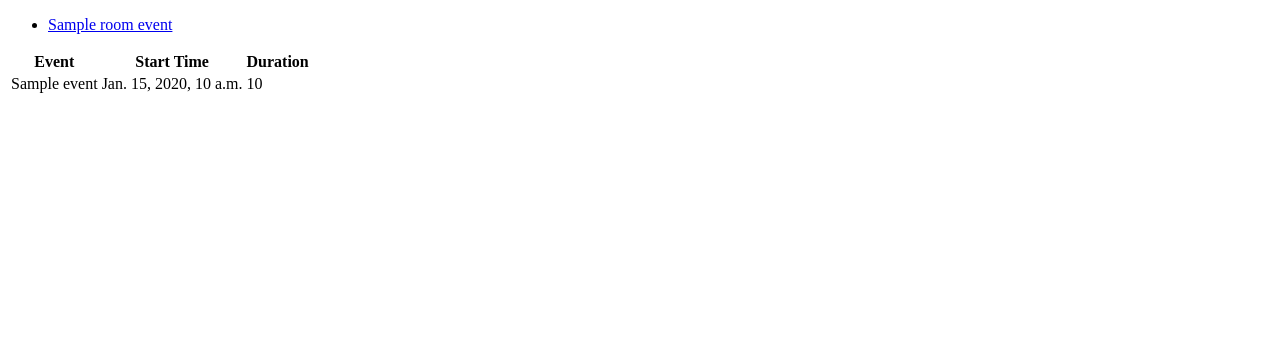
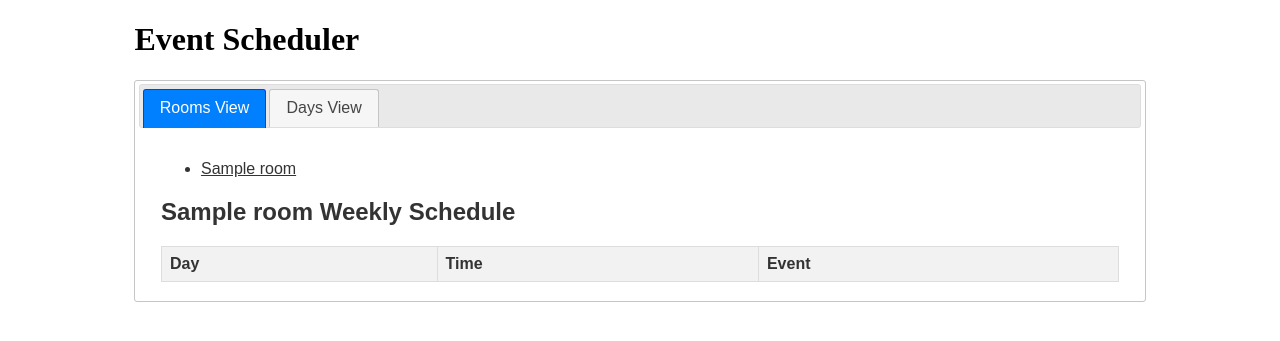
Before and after one commit to eliflali/CENG445-Room-Reservation-System-Project, a Django app: template phase-4/room_reservation/templates/room_view.html in a window 1280 px wide. Shown: the top 341 px of the page. Run offline with Django 4.2, Linux system fonts and the light colour scheme; the template is opened without the code that fills it: most values are stand-ins (such as "Sample title", 1, 10 or a date in 2020); lists and menus that the app fills with data are empty; some libraries are stand-ins or nearby versions.

Commit message:
merge lale

```diff
--- a/phase-4/room_reservation/room_reservation/urls.py
+++ b/phase-4/room_reservation/room_reservation/urls.py
@@ -36,4 +36,6 @@ urlpatterns = [
     path('organizations-json/', views.organizations_json, name='organizations_json'),
     path('rooms-json/<str:org_name>/<str:token>/', views.rooms_json, name='rooms-json'),
     path('events-json/<str:org_name>/<str:token>/', views.events_json, name='events-json'),
+    path('room-view/', views.room_view, name='room-view'),
+    path('fetch-room-events', views.fetch_room_events, name='fetch_room_events')
 ]  + static(settings.STATIC_URL, document_root=settings.STATIC_ROOT)
--- a/phase-4/room_reservation/templates/room_view.html
+++ b/phase-4/room_reservation/templates/room_view.html
@@ -1,49 +1,125 @@
 <!DOCTYPE html>
-<html>
+<html lang="en">
 <head>
+    <meta charset="UTF-8">
     <title>Event Scheduler</title>
-    <!-- Add JQuery UI CSS and other necessary styles here -->
+    <link rel="stylesheet" href="https://code.jquery.com/ui/1.12.1/themes/base/jquery-ui.css">
+    <script src="https://code.jquery.com/jquery-3.6.0.min.js"></script>
+    <script src="https://code.jquery.com/ui/1.12.1/jquery-ui.js"></script>
+    <style>
+        .tabs-container {
+            width: 80%;
+            margin: 0 auto;
+        }
+        .weekly-grid {
+            width: 100%;
+            border-collapse: collapse;
+        }
+        .weekly-grid th,
+        .weekly-grid td {
+            border: 1px solid #ddd;
+            padding: 8px;
+            text-align: left;
+        }
+        .weekly-grid th {
+            background-color: #f2f2f2;
+        }
+    </style>
 </head>
 <body>
+<div class="tabs-container">
+    <h1>Event Scheduler</h1>
+    <div id="tabs">
+        <ul>
+            <li><a href="#rooms-tab">Rooms View</a></li>
+            <li><a href="#days-tab">Days View</a></li>
+        </ul>
+        <div id="rooms-tab">
             <div id="room-tabs">
                 <ul>
-        {% for room_name, events in room_events.items %}
-        <li><a href="#{{ room_name|slugify }}">{{ room_name }}</a></li>
-        {% empty %}
-        <li>No rooms available</li>
+                    {% for room in rooms %}
+                    <li><a href="#room-{{ room.id }}">{{ room.name }}</a></li>
                     {% endfor %}
                 </ul>
-    {% for room_name, events in room_events.items %}
-    <div id="{{ room_name|slugify }}">
-        <!-- Render events for each room here -->
-        <table class="grid-table">
+                {% for room in rooms %}
+                <div id="room-{{ room.id }}">
+                    <h2>{{ room.name }} Weekly Schedule</h2>
+                    <table class="weekly-grid">
+                        <thead>
                             <tr>
+                                <th>Day</th>
+                                <th>Time</th>
                                 <th>Event</th>
-                <th>Start Time</th>
-                <th>Duration</th>
-                <!-- Add more columns as needed -->
                             </tr>
-            {% for event in events %}
-            <tr>
-                <td>{{ event.title }}</td>
-                <td>{{ event.start_time }}</td>
-                <td>{{ event.duration }}</td>
-                <!-- Add more event details as needed -->
-            </tr>
-            {% empty %}
-            <tr>
-                <td colspan="3">No events scheduled</td>
-            </tr>
-            {% endfor %}
+                        </thead>
+                        <tbody id="room-{{ room.id }}-events">
+                            <!-- Events for this room will be loaded here -->
+                        </tbody>
                     </table>
                 </div>
                 {% endfor %}
             </div>
+        </div>
+        <div id="days-tab">
+            <label for="select-day">Select Day: </label>
+            <select id="select-day">
+                <option value="monday">Monday</option>
+                <option value="tuesday">Tuesday</option>
+                <option value="wednesday">Wednesday</option>
+                <option value="thursday">Thursday</option>
+                <option value="friday">Friday</option>
+            </select>
+            <h2>Day View</h2>
+            <table class="weekly-grid">
+                <thead>
+                    <tr>
+                        <th>Room</th>
+                        <th>Time</th>
+                        <th>Event</th>
+                    </tr>
+                </thead>
+                <tbody id="selected-day-events">
+                    <!-- Events for the selected day will be loaded here -->
+                </tbody>
+            </table>
+        </div>
+    </div>
+</div>
 
-<!-- Add JQuery and JQuery UI scripts here -->
 <script>
-    $(document).ready(function() {
-        $("#room-tabs").tabs();
+    $(function () {
+        $("#tabs").tabs({
+            activate: function (event, ui) {
+                fetchData(ui.newPanel.attr('id'));
+            }
+        });
+
+        function fetchData(tabId) {
+            if (tabId === 'rooms-tab') {
+                // Fetch data for Rooms View
+                {% for room in rooms %}
+                $.ajax({
+                    url: `/fetch-room-events/${{ room.id }}/`, // Replace with your Django URL
+                    method: 'GET',
+                    success: function (data) {
+                        const eventsHtml = data.map(event => `<tr><td>${event.day}</td><td>${event.time}</td><td>${event.title}</td></tr>`).join('');
+                        $(`#room-${{ room.id }}-events`).html(eventsHtml);
+                    }
+                });
+                {% endfor %}
+            } else if (tabId === 'days-tab') {
+                // Fetch data for Day View based on selected day
+                const selectedDay = $('#select-day').val();
+                $.ajax({
+                    url: `/fetch-selected-day-events/${selectedDay}/`, // Replace with your Django URL
+                    method: 'GET',
+                    success: function (data) {
+                        const eventsHtml = data.map(event => `<tr><td>${event.room.name}</td><td>${event.time}</td><td>${event.title}</td></tr>`).join('');
+                        $('#selected-day-events').html(eventsHtml);
+                    }
+                });
+            }
+        }
     });
 </script>
 </body>
```
Also changed, not shown: phase-4/room_reservation/room_reservation/views.py (+93 -54 lines), phase-4/room_reservation/templates/command_center.html (+18 -0 lines). Lines whose indentation alone changed are shown as unchanged.
